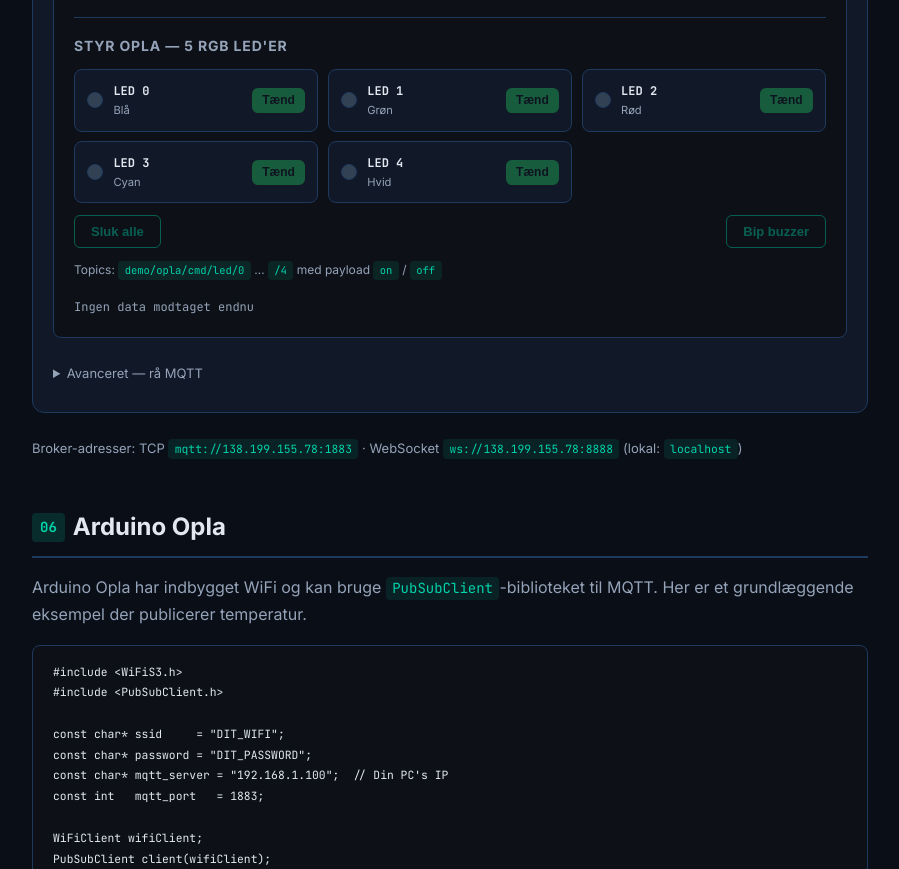
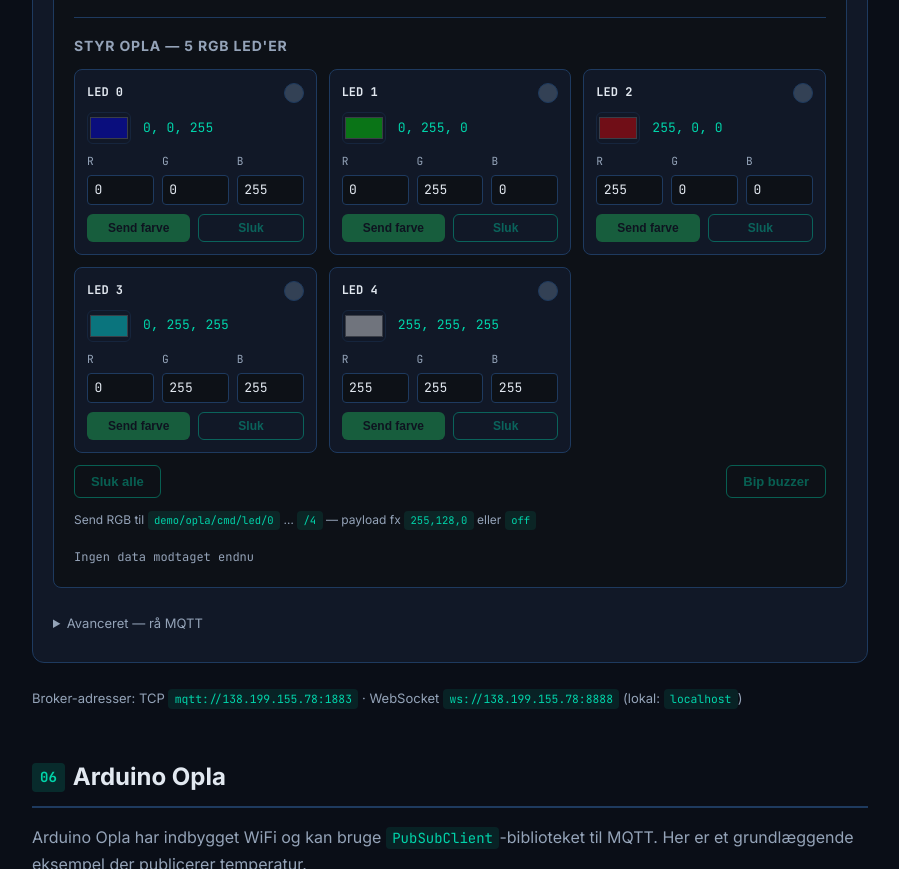
Before and after one commit to Mercantech/mqtt, a website: page public/index.html in a window 1280 px wide. Shown: the part 3386-4255 px from the top of the page, without its empty margins (190-1089 px from the left). Drawn offline with Linux system fonts and the light colour scheme.

Commit message:
Add RGB color control for LEDs
Convert LED control from simple on/off toggles to full RGB color selection. Users can now set individual LED colors via color picker or RGB input fields (R,G,B format). Updates include:

- Arduino sketch: LED state now stores RGB values; setLedFromCommand parses R,G,B payloads with validation
- Web UI: New color picker, RGB sliders, and improved layout for LED controls
- Display: Optimized for 240×240 screen with safe zone layout constants
- Documentation: Updated MQTT topics to reflect new RGB format (e.g., 255,128,0)

```diff
--- a/public/css/style.css
+++ b/public/css/style.css
@@ -639,19 +639,93 @@ code {
 
 .led-grid {
   display: grid;
-  grid-template-columns: repeat(auto-fit, minmax(200px, 1fr));
-  gap: 0.6rem;
+  grid-template-columns: repeat(auto-fit, minmax(240px, 1fr));
+  gap: 0.75rem;
   margin-bottom: 0.25rem;
 }
 
 .led-item {
   display: flex;
-  align-items: center;
-  gap: 0.65rem;
+  flex-direction: column;
+  gap: 0.55rem;
   background: var(--bg-card);
   border: 1px solid var(--border);
   border-radius: 8px;
-  padding: 0.65rem 0.75rem;
+  padding: 0.75rem;
+}
+
+.led-item-header {
+  display: flex;
+  align-items: center;
+  justify-content: space-between;
+}
+
+.led-picker-row {
+  display: flex;
+  align-items: center;
+  gap: 0.75rem;
+}
+
+.led-color-input {
+  width: 44px;
+  height: 32px;
+  padding: 0;
+  border: 1px solid var(--border);
+  border-radius: 6px;
+  background: transparent;
+  cursor: pointer;
+}
+
+.led-color-input:disabled {
+  opacity: 0.4;
+  cursor: not-allowed;
+}
+
+.led-rgb-text {
+  font-family: var(--font-mono);
+  font-size: 0.8125rem;
+  color: var(--accent);
+}
+
+.led-rgb-inputs {
+  display: flex;
+  gap: 0.5rem;
+}
+
+.led-rgb-inputs label {
+  flex: 1;
+  font-family: var(--font-mono);
+  font-size: 0.7rem;
+  color: var(--text-muted);
+}
+
+.led-rgb-inputs input {
+  display: block;
+  width: 100%;
+  margin-top: 0.2rem;
+  background: #0d1117;
+  border: 1px solid var(--border);
+  border-radius: 4px;
+  padding: 0.35rem 0.4rem;
+  color: var(--text);
+  font-family: var(--font-mono);
+  font-size: 0.8125rem;
+}
+
+.led-rgb-inputs input:focus {
+  outline: none;
+  border-color: var(--accent);
+}
+
+.led-actions {
+  display: flex;
+  gap: 0.5rem;
+}
+
+.led-actions .btn {
+  flex: 1;
+  padding: 0.4rem 0.5rem;
+  font-size: 0.75rem;
 }
 
 .led-meta {
@@ -687,8 +761,8 @@ code {
 }
 
 .led-preview {
-  width: 16px;
-  height: 16px;
+  width: 20px;
+  height: 20px;
   border-radius: 50%;
   background: #334155;
   border: 1px solid var(--border);
--- a/public/index.html
+++ b/public/index.html
@@ -271,7 +271,8 @@
                 <button class="btn btn-outline" id="buzzerBtn" disabled>Bip buzzer</button>
               </div>
               <p class="control-hint">
-                Topics: <code>demo/opla/cmd/led/0</code> … <code>/4</code> med payload <code>on</code> / <code>off</code>
+                Send RGB til <code>demo/opla/cmd/led/0</code> … <code>/4</code> —
+                payload fx <code>255,128,0</code> eller <code>off</code>
               </p>
             </div>
 
--- a/public/js/mqtt-demo.js
+++ b/public/js/mqtt-demo.js
@@ -1,12 +1,12 @@
 (function () {
   const OPLA_TOPIC = "demo/opla/#";
   const LED_COUNT = 5;
-  const LED_COLORS = [
-    { r: 0, g: 0, b: 255, label: "Blå" },
-    { r: 0, g: 255, b: 0, label: "Grøn" },
-    { r: 255, g: 0, b: 0, label: "Rød" },
-    { r: 0, g: 255, b: 255, label: "Cyan" },
-    { r: 255, g: 255, b: 255, label: "Hvid" },
+  const DEFAULT_COLORS = [
+    { r: 0, g: 0, b: 255 },
+    { r: 0, g: 255, b: 0 },
+    { r: 255, g: 0, b: 0 },
+    { r: 0, g: 255, b: 255 },
+    { r: 255, g: 255, b: 255 },
   ];
 
   const TOPICS = {
@@ -43,7 +43,15 @@
   const buzzerBtn = document.getElementById("buzzerBtn");
 
   let client = null;
-  const ledState = Array(LED_COUNT).fill(false);
+
+  function rgbToHex(r, g, b) {
+    return "#" + [r, g, b].map((v) => v.toString(16).padStart(2, "0")).join("");
+  }
+
+  function hexToRgb(hex) {
+    const n = parseInt(hex.slice(1), 16);
+    return { r: (n >> 16) & 255, g: (n >> 8) & 255, b: n & 255 };
+  }
 
   function log(text, type) {
     const entry = document.createElement("div");
@@ -61,8 +69,8 @@
     pubBtn.disabled = !connected;
     ledAllOffBtn.disabled = !connected;
     buzzerBtn.disabled = !connected;
-    ledGrid.querySelectorAll("button").forEach((btn) => {
-      btn.disabled = !connected;
+    ledGrid.querySelectorAll("button, input").forEach((el) => {
+      el.disabled = !connected;
     });
   }
 
@@ -84,38 +92,84 @@
     lastUpdate.textContent = "Seneste opdatering: " + now;
   }
 
-  function setLedUi(index, on) {
-    ledState[index] = on;
-    const item = ledGrid.querySelector(`[data-led="${index}"]`);
-    if (!item) return;
+  function updateLedPreview(item, r, g, b, active) {
     const preview = item.querySelector(".led-preview");
-    const toggle = item.querySelector(".led-toggle");
-    preview.classList.toggle("active", on);
-    toggle.textContent = on ? "Sluk" : "Tænd";
-    toggle.classList.toggle("btn-led-on", !on);
-    toggle.classList.toggle("btn-outline", on);
+    preview.style.setProperty("--led-color", `rgb(${r},${g},${b})`);
+    preview.classList.toggle("active", active);
+    item.querySelector(".led-rgb-text").textContent = `${r}, ${g}, ${b}`;
+  }
+
+  function readLedInputs(item) {
+    const r = Math.min(255, Math.max(0, parseInt(item.querySelector(".led-r").value, 10) || 0));
+    const g = Math.min(255, Math.max(0, parseInt(item.querySelector(".led-g").value, 10) || 0));
+    const b = Math.min(255, Math.max(0, parseInt(item.querySelector(".led-b").value, 10) || 0));
+    return { r, g, b };
+  }
+
+  function syncInputsFromColor(item, r, g, b) {
+    item.querySelector(".led-color-input").value = rgbToHex(r, g, b);
+    item.querySelector(".led-r").value = r;
+    item.querySelector(".led-g").value = g;
+    item.querySelector(".led-b").value = b;
+    updateLedPreview(item, r, g, b, r > 0 || g > 0 || b > 0);
   }
 
   function buildLedGrid() {
     ledGrid.innerHTML = "";
+
     for (let i = 0; i < LED_COUNT; i++) {
-      const color = LED_COLORS[i];
+      const { r, g, b } = DEFAULT_COLORS[i];
       const item = document.createElement("div");
       item.className = "led-item";
       item.dataset.led = String(i);
       item.innerHTML = `
-        <span class="led-preview" style="--led-color: rgb(${color.r},${color.g},${color.b})"></span>
-        <div class="led-meta">
+        <div class="led-item-header">
           <span class="led-index">LED ${i}</span>
-          <span class="led-name">${color.label}</span>
+          <span class="led-preview"></span>
         </div>
-        <button class="btn btn-led-on led-toggle" disabled>Tænd</button>
+        <div class="led-picker-row">
+          <input type="color" class="led-color-input" value="${rgbToHex(r, g, b)}" disabled>
+          <span class="led-rgb-text">${r}, ${g}, ${b}</span>
+        </div>
+        <div class="led-rgb-inputs">
+          <label>R <input type="number" class="led-r" min="0" max="255" value="${r}" disabled></label>
+          <label>G <input type="number" class="led-g" min="0" max="255" value="${g}" disabled></label>
+          <label>B <input type="number" class="led-b" min="0" max="255" value="${b}" disabled></label>
+        </div>
+        <div class="led-actions">
+          <button class="btn btn-led-on led-apply" disabled>Send farve</button>
+          <button class="btn btn-outline led-off" disabled>Sluk</button>
+        </div>
       `;
-      item.querySelector(".led-toggle").addEventListener("click", () => {
-        const next = !ledState[i];
-        publishCmd(TOPICS.cmdLed(i), next ? "on" : "off");
-        setLedUi(i, next);
+
+      const colorInput = item.querySelector(".led-color-input");
+      const rgbInputs = item.querySelectorAll(".led-r, .led-g, .led-b");
+
+      colorInput.addEventListener("input", () => {
+        const rgb = hexToRgb(colorInput.value);
+        syncInputsFromColor(item, rgb.r, rgb.g, rgb.b);
       });
+
+      rgbInputs.forEach((input) => {
+        input.addEventListener("input", () => {
+          const rgb = readLedInputs(item);
+          syncInputsFromColor(item, rgb.r, rgb.g, rgb.b);
+        });
+      });
+
+      item.querySelector(".led-apply").addEventListener("click", () => {
+        const { r: lr, g: lg, b: lb } = readLedInputs(item);
+        const payload = `${lr},${lg},${lb}`;
+        publishCmd(TOPICS.cmdLed(i), payload);
+        updateLedPreview(item, lr, lg, lb, lr > 0 || lg > 0 || lb > 0);
+      });
+
+      item.querySelector(".led-off").addEventListener("click", () => {
+        publishCmd(TOPICS.cmdLed(i), "off");
+        syncInputsFromColor(item, 0, 0, 0);
+      });
+
+      updateLedPreview(item, r, g, b, false);
       ledGrid.appendChild(item);
     }
   }
@@ -234,9 +288,9 @@
 
   ledAllOffBtn.addEventListener("click", () => {
     publishCmd(TOPICS.cmdLedAll, "off");
-    for (let i = 0; i < LED_COUNT; i++) {
-      setLedUi(i, false);
-    }
+    ledGrid.querySelectorAll(".led-item").forEach((item) => {
+      syncInputsFromColor(item, 0, 0, 0);
+    });
   });
 
   buzzerBtn.addEventListener("click", () => {
```
Also changed, not shown: README.md, 1 other file.
